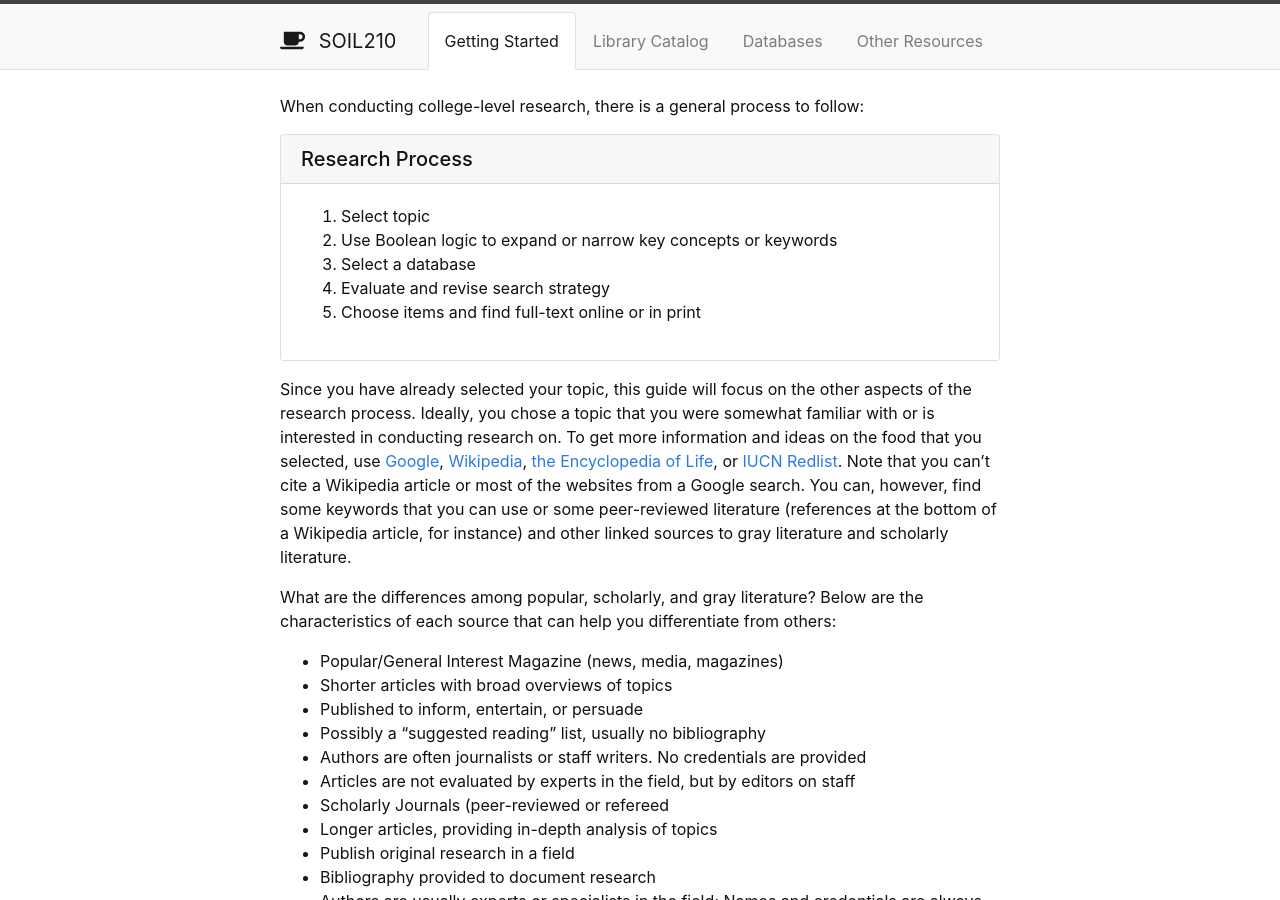
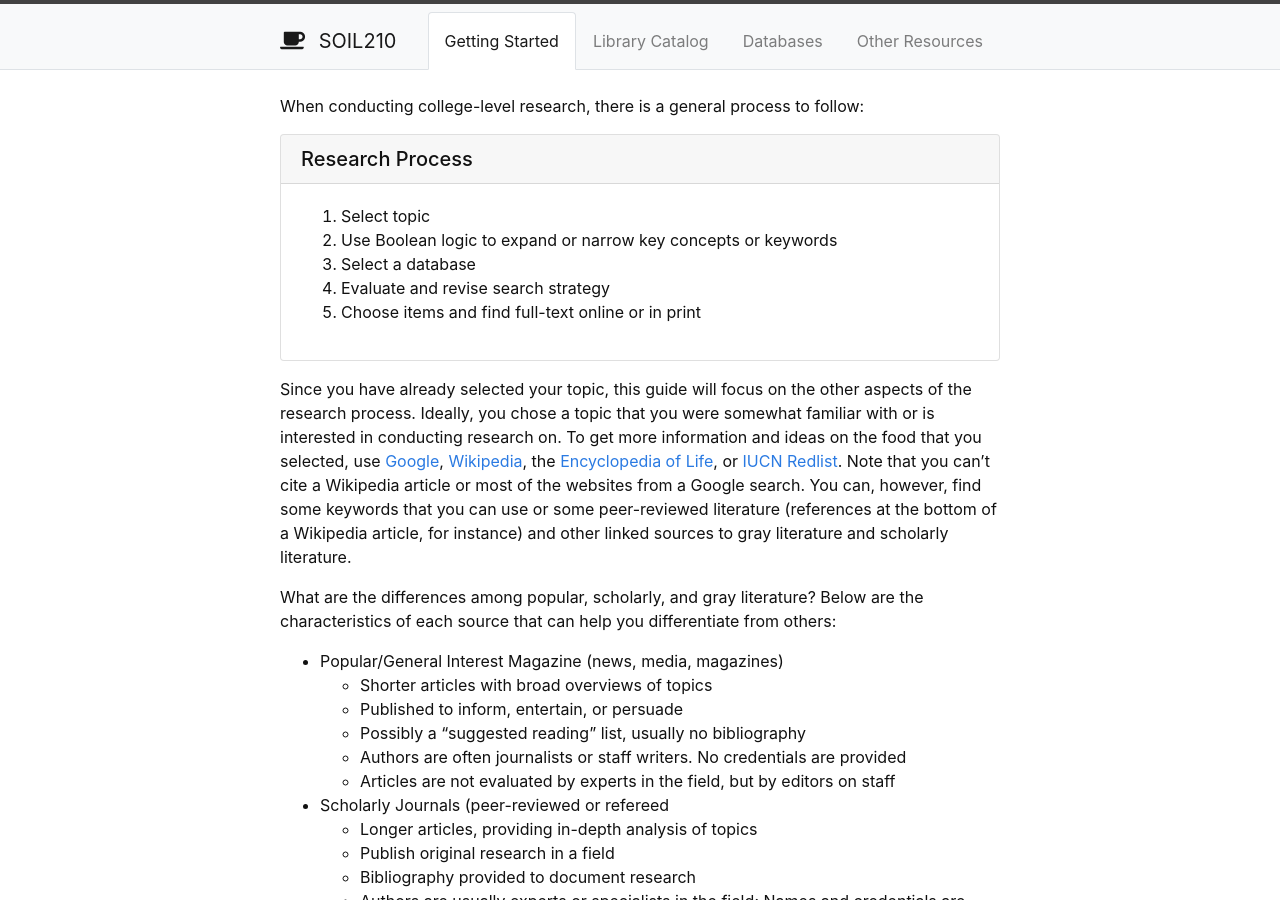
Before and after one commit to DickTurpshead/soil210, a Jekyll site: the page built from content/1-Getting-Started.md, in a window 1280 px wide and 900 px high. Built offline with Jekyll 4.4.1, drawn with Linux system fonts in a browser that asks for light colours.

```diff
--- a/content/1-Getting-Started.md
+++ b/content/1-Getting-Started.md
@@ -17,27 +17,27 @@ When conducting college-level research, there is a general process to follow:
 
 {% include card.md text=text header="Research Process" %}
 
-Since you have already selected your topic, this guide will focus on the other aspects of the research process. Ideally, you chose a topic that you were somewhat familiar with or is interested in conducting research on. To get more information and ideas on the food that you selected, use <a href="https://www.google.com/" target="_blank" rel="noopener">Google</a>, <a href="https://www.wikipedia.org/" target="_blank" rel="noopener">Wikipedia</a>, <a href="https://www.eol.org/" target="_blank" rel="noopener">the Encyclopedia of Life</a>, or <a href="http://www.iucnredlist.org/" target="_blank" rel="noopener">IUCN Redlist</a>. Note that you can't cite a Wikipedia article or most of the websites from a Google search. You can, however, find some keywords that you can use or some peer-reviewed literature (references at the bottom of a Wikipedia article, for instance) and other linked sources to gray literature and scholarly literature.
+Since you have already selected your topic, this guide will focus on the other aspects of the research process. Ideally, you chose a topic that you were somewhat familiar with or is interested in conducting research on. To get more information and ideas on the food that you selected, use <a href="https://www.google.com/" target="_blank" rel="noopener">Google</a>, <a href="https://www.wikipedia.org/" target="_blank" rel="noopener">Wikipedia</a>, the <a href="https://www.eol.org/" target="_blank" rel="noopener">Encyclopedia of Life</a>, or <a href="http://www.iucnredlist.org/" target="_blank" rel="noopener">IUCN Redlist</a>. Note that you can't cite a Wikipedia article or most of the websites from a Google search. You can, however, find some keywords that you can use or some peer-reviewed literature (references at the bottom of a Wikipedia article, for instance) and other linked sources to gray literature and scholarly literature.
 
 What are the differences among popular, scholarly, and gray literature? Below are the characteristics of each source that can help you differentiate from others:
-- Popular/General Interest Magazine (news, media, magazines)
- - Shorter articles with broad overviews of topics
- - Published to inform, entertain, or persuade
- - Possibly a “suggested reading” list, usually no bibliography
- - Authors are often journalists or staff writers. No credentials are provided
- - Articles are not evaluated by experts in the field, but by editors on staff
-- Scholarly Journals (peer-reviewed or refereed
- - Longer articles, providing in-depth analysis of topics
- - Publish original research in a field
- - Bibliography provided to document research
- - Authors are usually experts or specialists in the field; Names and credentials are always provided
- - Articles are reviewed and evaluated by experts in the field (refereed)
-- Gray Literature (bulletins, trade journals, science communications, gov’t reports)
- - Long or short, depending on intended audience
- - Published through the government, organizations, institutes, and interest groups; Often original research
- - Bibliographies usually provided
- - Authors are usually experts or specialists in the field; Names and credentials are always provided
- - Articles are often written by experts, but are mostly not peer-reviewed; In some cases, e.g. federal agencies, they may have internal peer-review
+* Popular/General Interest Magazine (news, media, magazines)
+    + Shorter articles with broad overviews of topics
+    + Published to inform, entertain, or persuade
+    + Possibly a “suggested reading” list, usually no bibliography
+    + Authors are often journalists or staff writers. No credentials are provided
+    + Articles are not evaluated by experts in the field, but by editors on staff
+* Scholarly Journals (peer-reviewed or refereed
+    + Longer articles, providing in-depth analysis of topics
+    + Publish original research in a field
+    + Bibliography provided to document research
+    + Authors are usually experts or specialists in the field; Names and credentials are always provided
+    + Articles are reviewed and evaluated by experts in the field (refereed)
+* Gray Literature (bulletins, trade journals, science communications, gov’t reports)
+    + Long or short, depending on intended audience
+    + Published through the government, organizations, institutes, and interest groups; Often original research
+    + Bibliographies usually provided
+    + Authors are usually experts or specialists in the field; Names and credentials are always provided
+    + Articles are often written by experts, but are mostly not peer-reviewed; In some cases, e.g. federal agencies, they may have internal peer-review
 
 Now let’s talk about Boolean logic.
 
```
